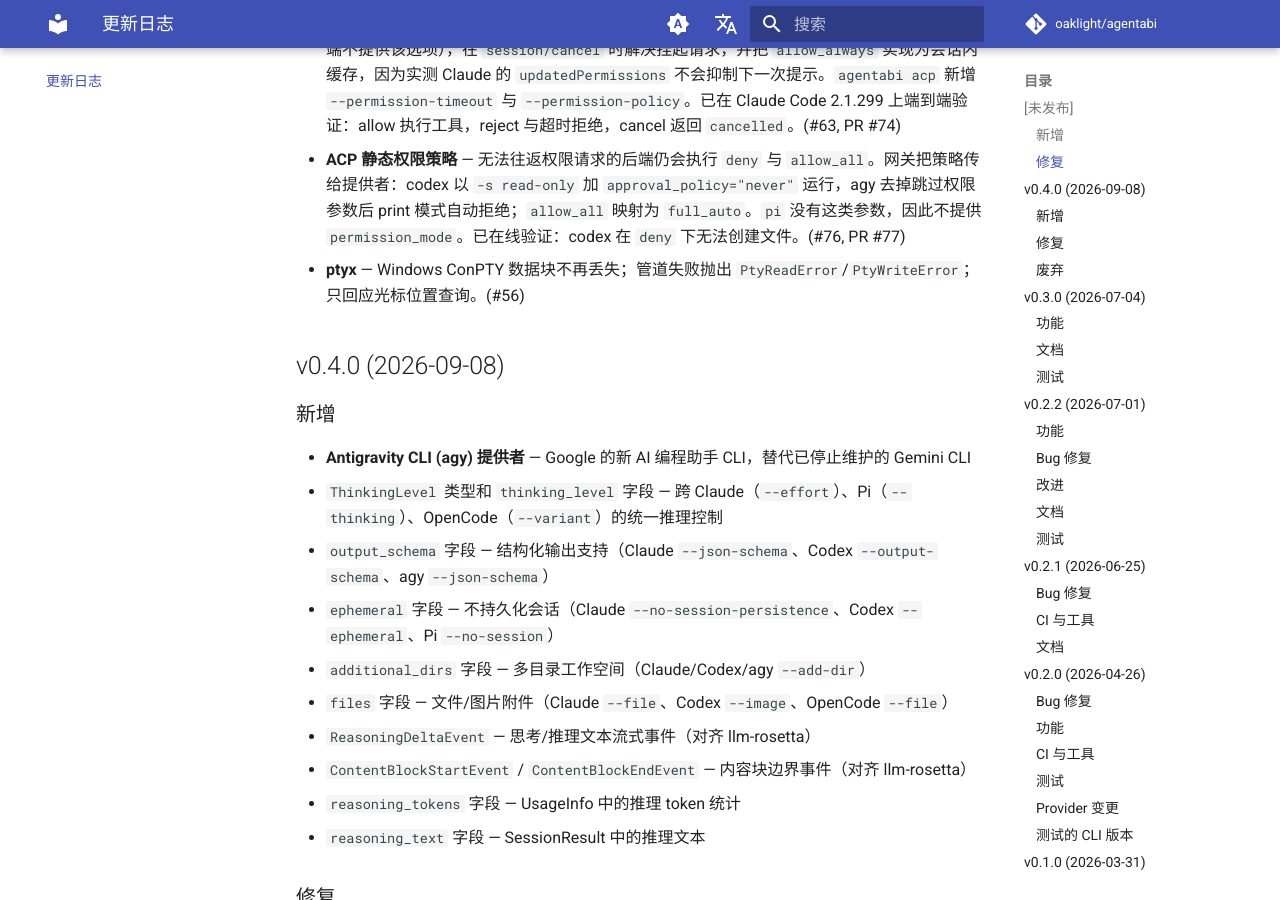
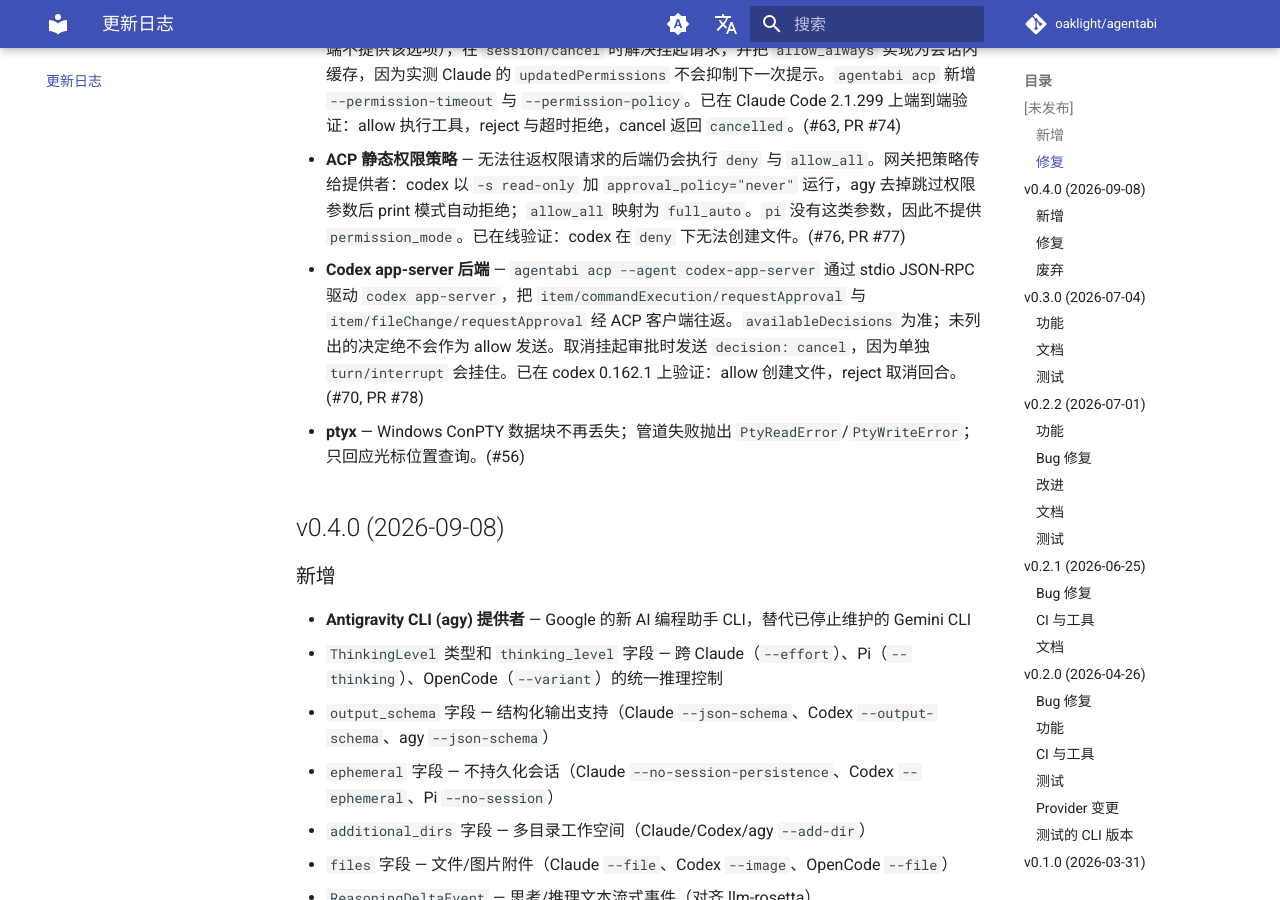
Before and after one commit to Oaklight/agentabi, an MkDocs documentation site: the page built from docs/changelog.md, in a window 1280 px wide and 900 px high, scrolled down 1673 px. Built offline with MkDocs 1.6.1 and Material for MkDocs 9.7.7, drawn with Linux system fonts in a browser that asks for light colours; comment, search, counter and statistics services are not loaded.

Commit message:
docs: record the codex app-server backend

```diff
--- a/docs/changelog.md
+++ b/docs/changelog.md
@@ -23,6 +23,7 @@
 - **Claude TUI 对话框处理** — 传输层按 `agent_extensions.tui_answers` 检测并回答 `AskUserQuestion`、权限、计划、通知和安全确认对话框。以状态栏作为帧边界，以 transcript 中的工具调用作为闩锁，过期帧不会重发按键。未配置或无法解析的对话框以 `tui_dialog_unanswered` 结束回合，而不是等待；安全确认永不自动接受。已在 Claude Code 2.1.299 上验证 AskUserQuestion。(#57, PR #73)
 - **ACP 权限转发** — 后端可以向 ACP 客户端请求权限并取得答复。Claude 走 stdin 上的 SDK 控制协议（`--permission-prompt-tool stdio`），其他提供者保持自身策略。网关新增 `permission_mode` 配置项（可询问的后端提供 `ask`/`deny`/`allow_all`；没有权限通道的后端不提供该选项），在 `session/cancel` 时解决挂起请求，并把 `allow_always` 实现为会话内缓存，因为实测 Claude 的 `updatedPermissions` 不会抑制下一次提示。`agentabi acp` 新增 `--permission-timeout` 与 `--permission-policy`。已在 Claude Code 2.1.299 上端到端验证：allow 执行工具，reject 与超时拒绝，cancel 返回 `cancelled`。(#63, PR #74)
 - **ACP 静态权限策略** — 无法往返权限请求的后端仍会执行 `deny` 与 `allow_all`。网关把策略传给提供者：codex 以 `-s read-only` 加 `approval_policy="never"` 运行，agy 去掉跳过权限参数后 print 模式自动拒绝；`allow_all` 映射为 `full_auto`。`pi` 没有这类参数，因此不提供 `permission_mode`。已在线验证：codex 在 `deny` 下无法创建文件。(#76, PR #77)
+- **Codex app-server 后端** — `agentabi acp --agent codex-app-server` 通过 stdio JSON-RPC 驱动 `codex app-server`，把 `item/commandExecution/requestApproval` 与 `item/fileChange/requestApproval` 经 ACP 客户端往返。`availableDecisions` 为准；未列出的决定绝不会作为 allow 发送。取消挂起审批时发送 `decision: cancel`，因为单独 `turn/interrupt` 会挂住。已在 codex 0.162.1 上验证：allow 创建文件，reject 取消回合。(#70, PR #78)
 - **ptyx** — Windows ConPTY 数据块不再丢失；管道失败抛出 `PtyReadError`/`PtyWriteError`；只回应光标位置查询。(#56)
 
 ## v0.4.0 (2026-09-08)
```
